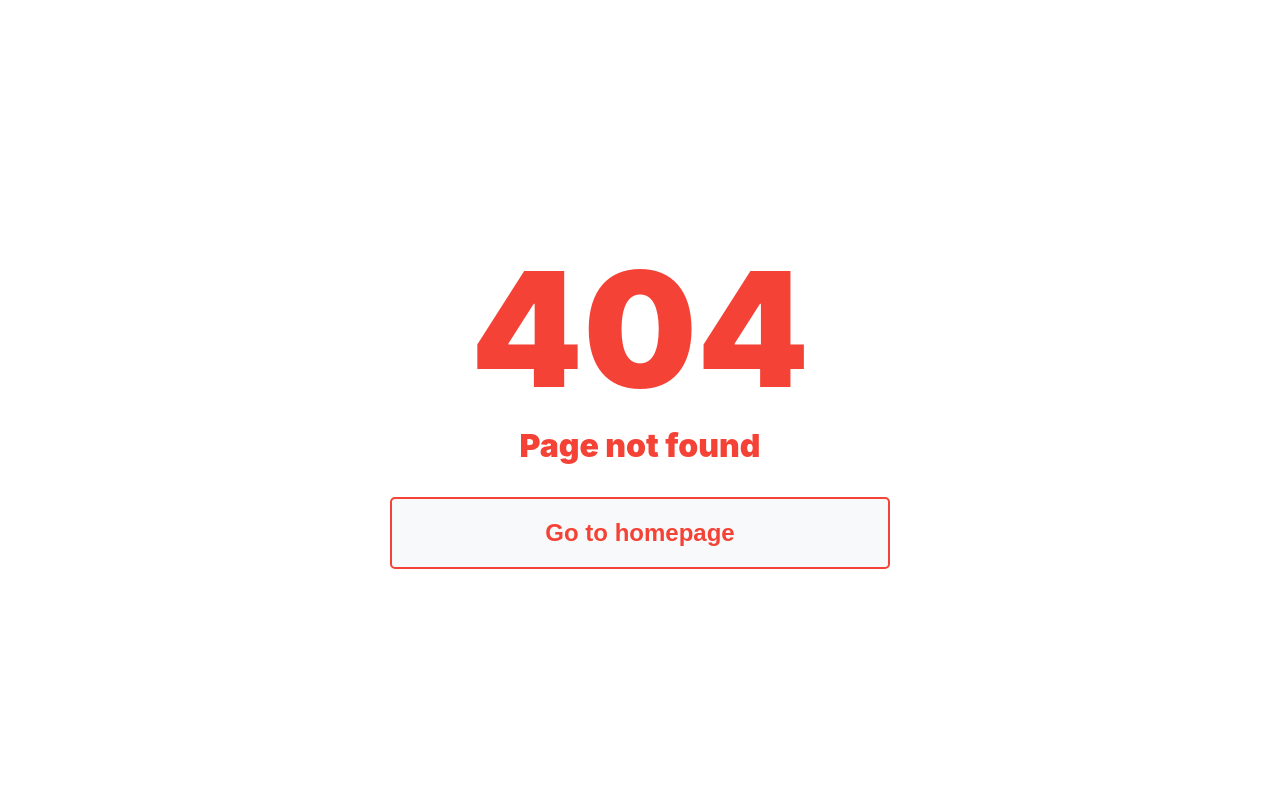
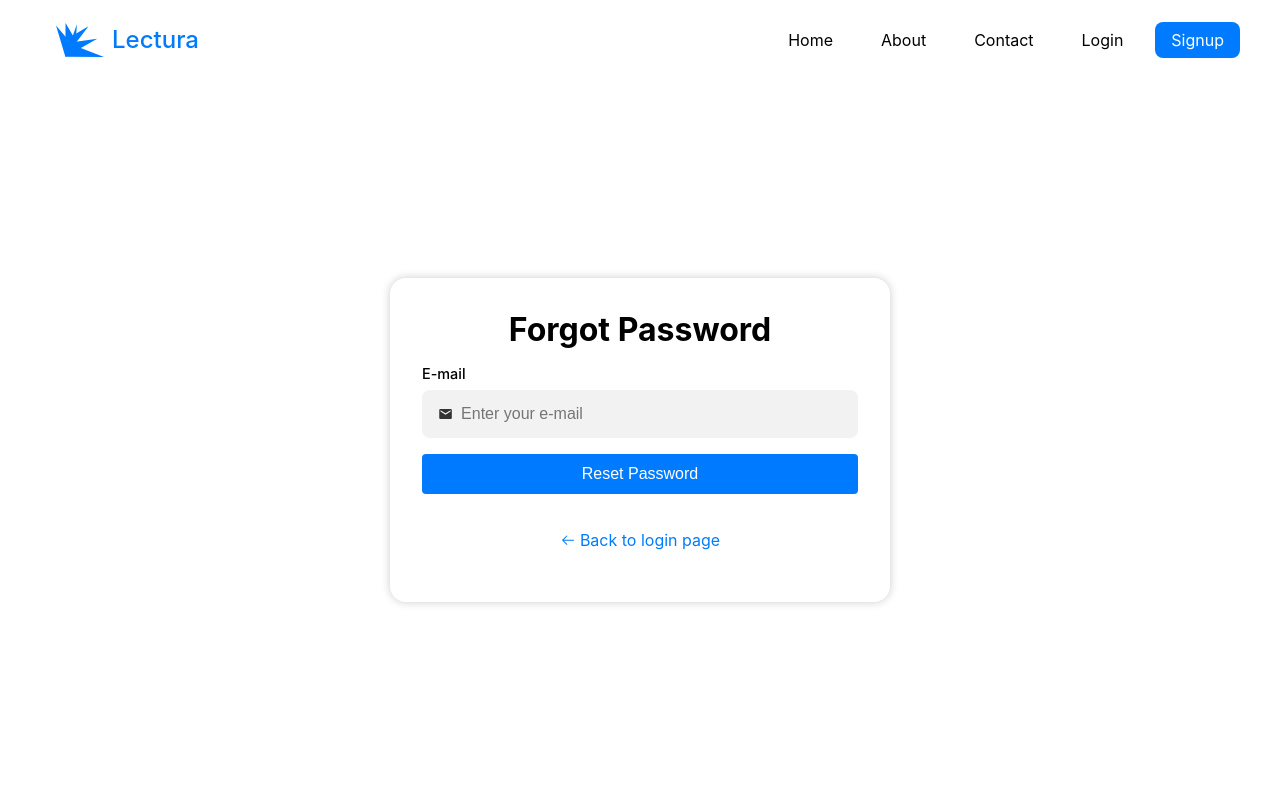
Before and after one commit to benhexie/praise-project, a React (Create React App) app: page /forgot-password in a window 1280 px wide. Before the commit this address had no page. Shown: the top 800 px of the page. Built offline with nearby package versions, Linux system fonts and the light colour scheme.

Commit message:
Add Forgot Password functionality

```diff
--- a/src/App.js
+++ b/src/App.js
@@ -19,6 +19,7 @@ import Courses from "./pages/Dashboard/Courses";
 import NewCourse from "./pages/Dashboard/Courses/New/NewCourse";
 import User from "./pages/Dashboard/User";
 import Portfolio from "./pages/Dashboard/Portfolio";
+import ForgotPassword from "./pages/Home/FormPage/ForgotPassword";
 
 const DEVELOPMENT = process.env.REACT_APP_DEV === "true";
 
@@ -58,6 +59,10 @@ function App() {
                       <Route path="/" element={<FormPage />}>
                         <Route path="signup" element={<Signup />} />
                         <Route path="login" element={<Login />} />
+                        <Route
+                          path="forgot-password"
+                          element={<ForgotPassword />}
+                        />
                       </Route>
                     </Route>
                     <Route path="/dashboard" element={<Dashboard />}>
--- a/src/components/Input/Input.css
+++ b/src/components/Input/Input.css
@@ -2,7 +2,6 @@
   width: 100%;
   display: flex;
   flex-direction: column;
-  margin-bottom: 1rem;
 }
 
 .custom__input__wrapper label {
--- a/src/pages/Dashboard/index.js
+++ b/src/pages/Dashboard/index.js
@@ -57,7 +57,7 @@ const Dashboard = () => {
           return toast.error("Please check your internet connection.");
         }
         toast.error("Something went wrong");
-        console.log(err.message);
+        console.error(err.message);
       });
   }, []);
 
--- /dev/null
+++ b/src/pages/Home/FormPage/ForgotPassword/ForgotPassword.css
@@ -0,0 +1,31 @@
+.back__to__login__link {
+  text-align: center;
+  text-decoration: none;
+  color: var(--primary-color);
+  display: flex;
+  gap: 4px;
+  align-items: center;
+  justify-content: center;
+  position: relative;
+  padding: 20px;
+}
+
+.back__to__login__link:hover::after {
+  content: "";
+  position: absolute;
+  left: 0;
+  bottom: -4px;
+  width: 100%;
+  height: 1px;
+  background-color: var(--primary-color);
+  animation: backToLogin 0.3s ease;
+}
+
+@keyframes backToLogin {
+  0% {
+    width: 0;
+  }
+  100% {
+    width: 100%;
+  }
+}
--- /dev/null
+++ b/src/pages/Home/FormPage/ForgotPassword/index.js
@@ -0,0 +1,76 @@
+import "./ForgotPassword.css";
+import Button from "../../../../components/Button/Button";
+import Input from "../../../../components/Input/Input";
+import { MdEmail } from "react-icons/md";
+import { useState } from "react";
+import { Link, useNavigate } from "react-router-dom";
+import { toast } from "react-toastify";
+import { GoArrowLeft } from "react-icons/go";
+
+const ForgotPassword = () => {
+  const navigate = useNavigate();
+  const [email, setEmail] = useState("");
+  const [loading, setLoading] = useState(false);
+  const [error, setError] = useState({});
+
+  const handleSubmit = async (e) => {
+    e.preventDefault();
+    if (!email) return setError({ email: "E-mail is required" });
+    setLoading(true);
+    try {
+      const res = await fetch(
+        `${process.env.REACT_APP_SERVER}/auth/forgot-password`,
+        {
+          method: "POST",
+          headers: {
+            "Content-Type": "application/json",
+          },
+          body: JSON.stringify({
+            email,
+          }),
+        },
+      );
+      const data = await res.json();
+      setLoading(false);
+      if (data.error) return setError({ email: data.message });
+      toast.success(data.message);
+      navigate("/login");
+    } catch (err) {
+      setLoading(false);
+      if (/failed to fetch|network error/i.test(err.message)) {
+        return toast.error("Please check your internet connection.");
+      }
+      toast.error("Something went wrong");
+      console.error(err.message);
+    }
+  };
+
+  return (
+    <div className="forgot__password">
+      <h1>Forgot Password</h1>
+      <div className="form__container">
+        <form onSubmit={handleSubmit}>
+          <Input
+            error={error}
+            setError={setError}
+            LeftIcon={MdEmail}
+            type="text"
+            label="E-mail"
+            placeholder="Enter your e-mail"
+            name="email"
+            className="form__item"
+            value={email}
+            setValue={setEmail}
+          />
+          <Button disabled={loading}>Reset Password</Button>
+          <Link to={"/login"} replace className="back__to__login__link">
+            <GoArrowLeft />
+            Back to login page
+          </Link>
+        </form>
+      </div>
+    </div>
+  );
+};
+
+export default ForgotPassword;
--- a/src/pages/Home/FormPage/FormPage.css
+++ b/src/pages/Home/FormPage/FormPage.css
@@ -37,7 +37,6 @@
 }
 
 .formpage button {
-  margin-top: 1rem;
   background-color: var(--primary-color);
   color: #fff;
   border: none;
--- a/src/pages/Home/FormPage/Login/Login.css
+++ b/src/pages/Home/FormPage/Login/Login.css
@@ -1,2 +1,10 @@
-.login {
+.login__forgot__password {
+    text-align: end;
+    text-decoration: none;
+    color: var(--primary-color);
 }
+
+.login__forgot__password:hover {
+    text-decoration: underline;
+    text-underline-offset: 4px;
+}
--- a/src/pages/Home/FormPage/Login/index.js
+++ b/src/pages/Home/FormPage/Login/index.js
@@ -103,6 +103,7 @@ const Login = () => {
             value={password}
             setValue={setPassword}
           />
+          <Link className="login__forgot__password" to="/forgot-password">Forgot password?</Link>
           <Button disabled={loading}>Login</Button>
           <p className="form__footer">
             Don't have an account? <Link to="/signup">Signup</Link>
```
